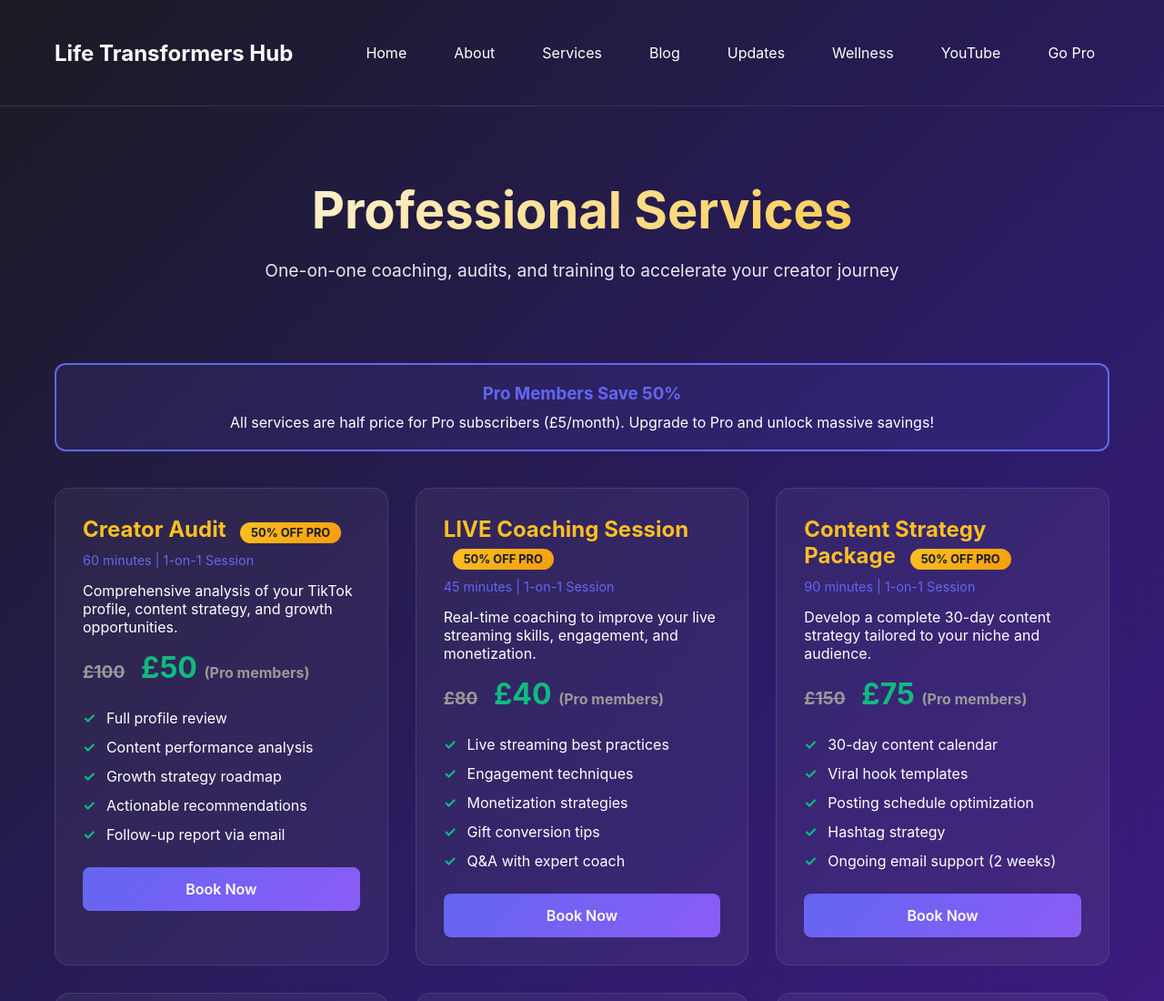
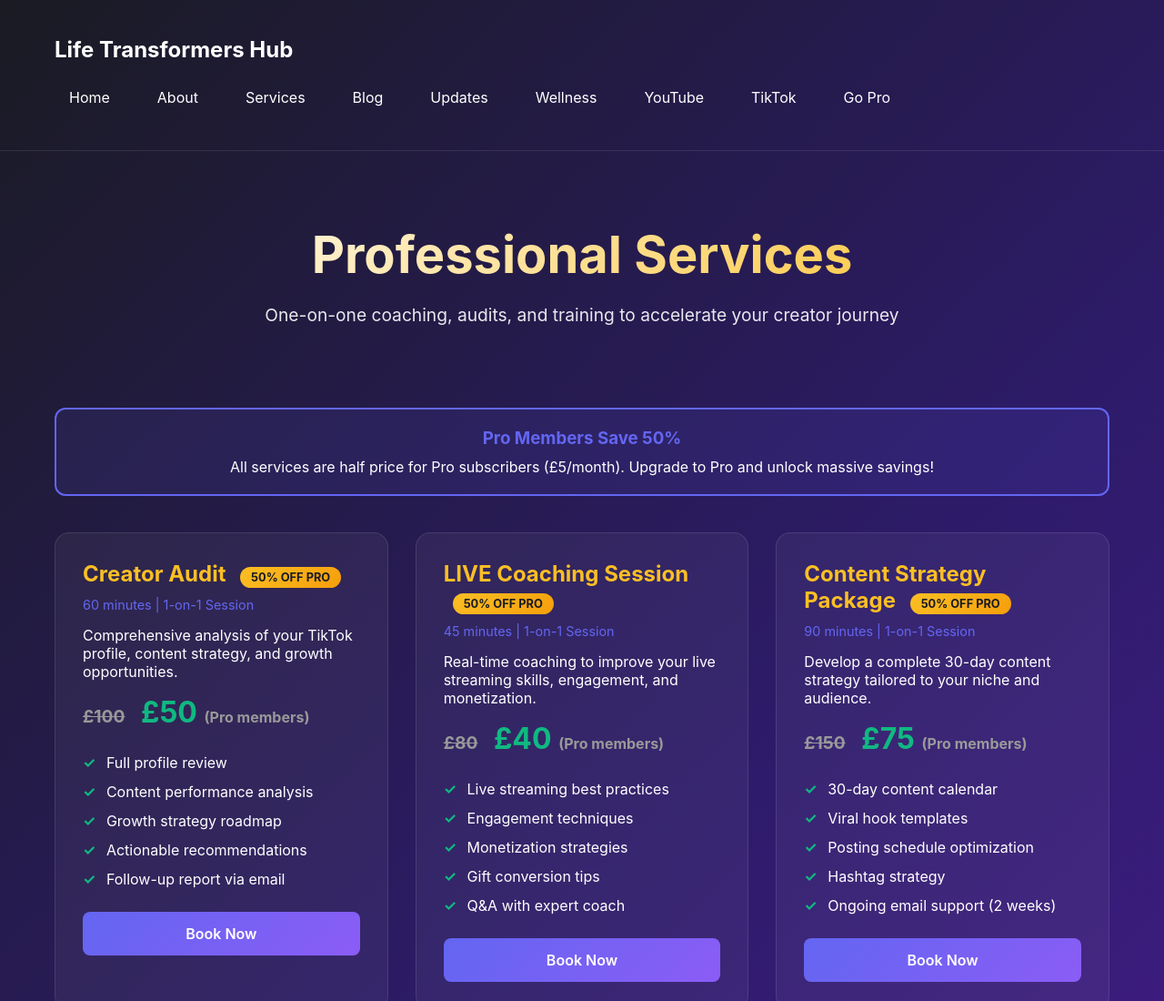
Before and after one commit to Life-Transformers-Live-Creator-Network/Life-transformers-hub, a plain HTML site: page services.html in a window 1280 px wide. Shown: the top 1100 px of the page at 91% size. Drawn offline with Linux system fonts and the light colour scheme.

Commit message:
Add TikTok link to Services page navigation
- Added TikTok link to services.html navigation
- Positioned between YouTube and Go Pro
- Consistent with other pages

```diff
--- a/services.html
+++ b/services.html
@@ -141,6 +141,7 @@
     <a href="/updates.html">Updates</a>
     <a href="/wellness.html">Wellness</a>
     <a href="/youtube.html">YouTube</a>
+     <a href="/tiktok.html">TikTok</a>
     <a href="/pro.html">Go Pro</a>
 </div>
         </nav>
```
